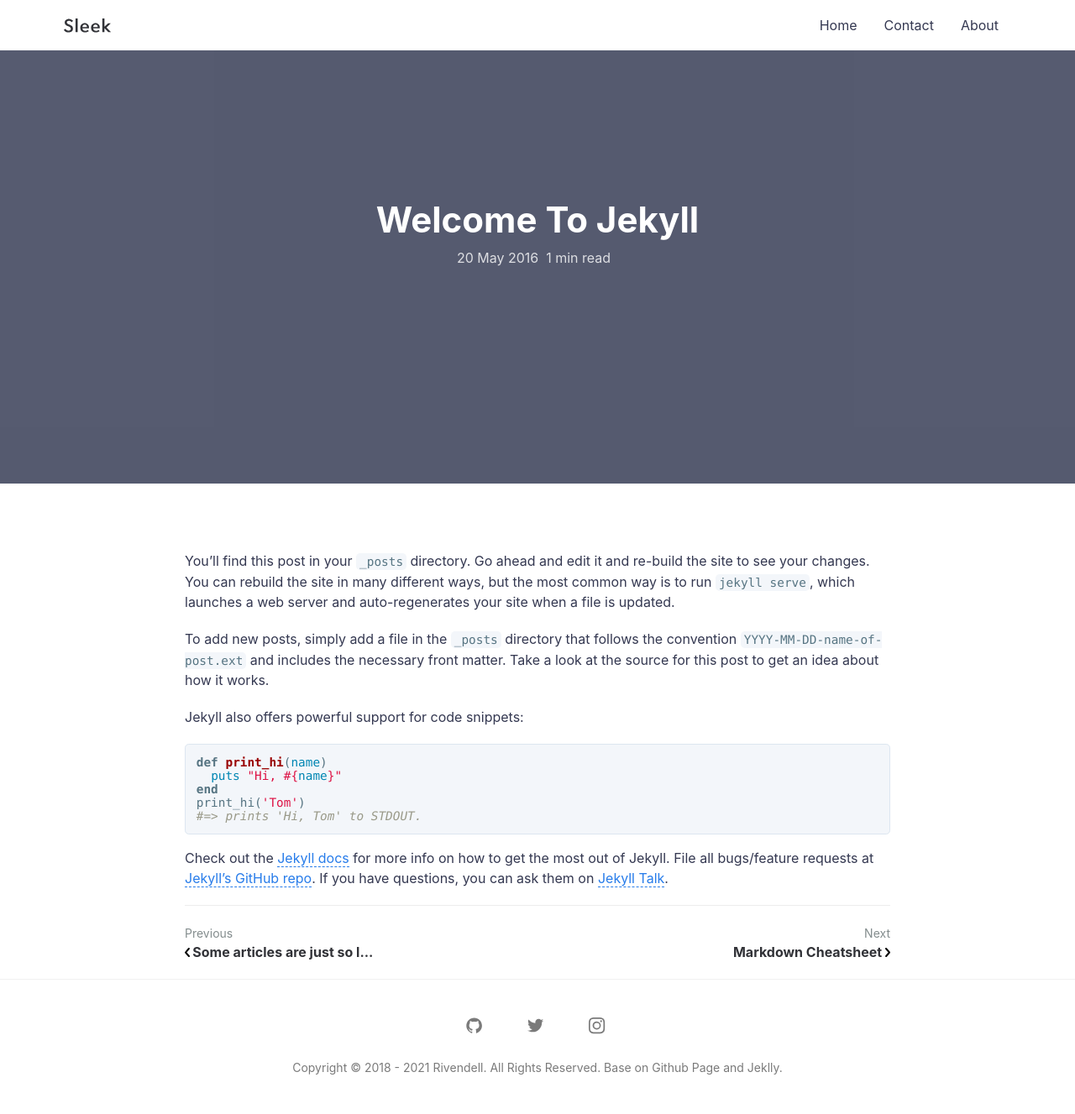
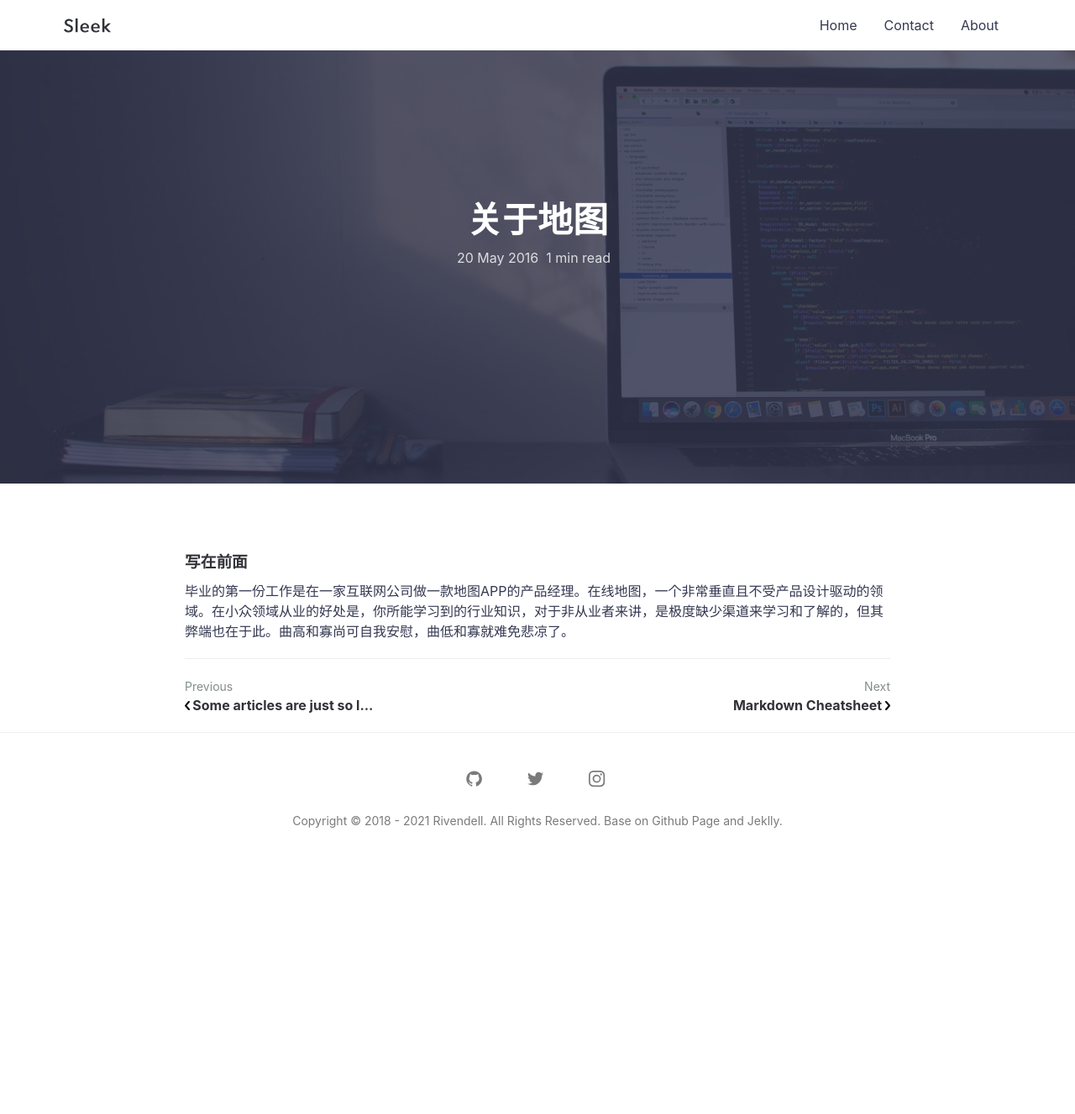
Before and after one commit to icarus507/icarus507.github.io, a Jekyll site: the page built from _posts/2016-05-20-welcome-to-jekyll.md, in a window 1280 px wide. Shown: the whole page at 84% size. Built offline with Jekyll 4.4.1, drawn with Linux system fonts in a browser that asks for light colours; after the commit the page ends 1033 px from its top, so only the background shows below that.

Commit message:
Update 2016-05-20-welcome-to-jekyll.md

```diff
--- a/_posts/2016-05-20-welcome-to-jekyll.md
+++ b/_posts/2016-05-20-welcome-to-jekyll.md
@@ -1,22 +1,10 @@
 ---
 layout: post
+title: 关于地图
+summary:
+featured-img: emile-perron-190221
 ---
-You’ll find this post in your `_posts` directory. Go ahead and edit it and re-build the site to see your changes. You can rebuild the site in many different ways, but the most common way is to run `jekyll serve`, which launches a web server and auto-regenerates your site when a file is updated.
 
-To add new posts, simply add a file in the `_posts` directory that follows the convention `YYYY-MM-DD-name-of-post.ext` and includes the necessary front matter. Take a look at the source for this post to get an idea about how it works.
+### 写在前面
 
-Jekyll also offers powerful support for code snippets:
-
-{% highlight ruby %}
-def print_hi(name)
-  puts "Hi, #{name}"
-end
-print_hi('Tom')
-#=> prints 'Hi, Tom' to STDOUT.
-{% endhighlight %}
-
-Check out the [Jekyll docs][jekyll-docs] for more info on how to get the most out of Jekyll. File all bugs/feature requests at [Jekyll’s GitHub repo][jekyll-gh]. If you have questions, you can ask them on [Jekyll Talk][jekyll-talk].
-
-[jekyll-docs]: http://jekyllrb.com/docs/home
-[jekyll-gh]:   https://github.com/jekyll/jekyll
-[jekyll-talk]: https://talk.jekyllrb.com/
+毕业的第一份工作是在一家互联网公司做一款地图APP的产品经理。在线地图，一个非常垂直且不受产品设计驱动的领域。在小众领域从业的好处是，你所能学习到的行业知识，对于非从业者来讲，是极度缺少渠道来学习和了解的，但其弊端也在于此。曲高和寡尚可自我安慰，曲低和寡就难免悲凉了。
```
